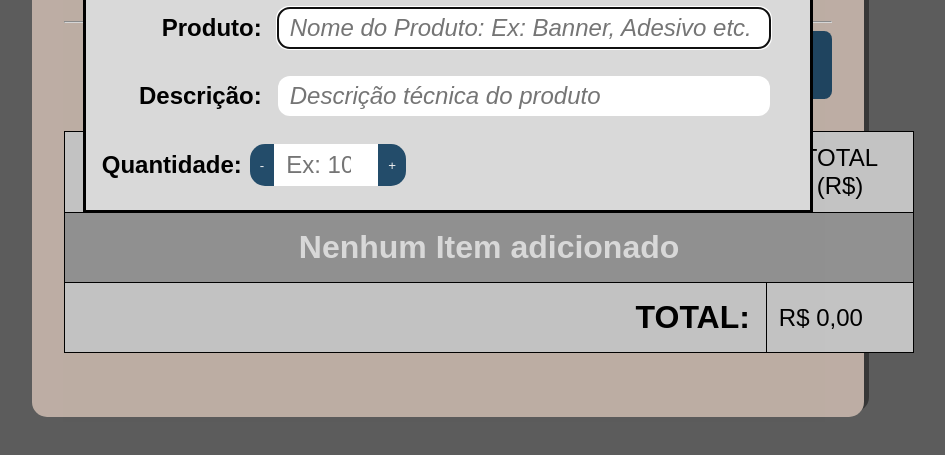
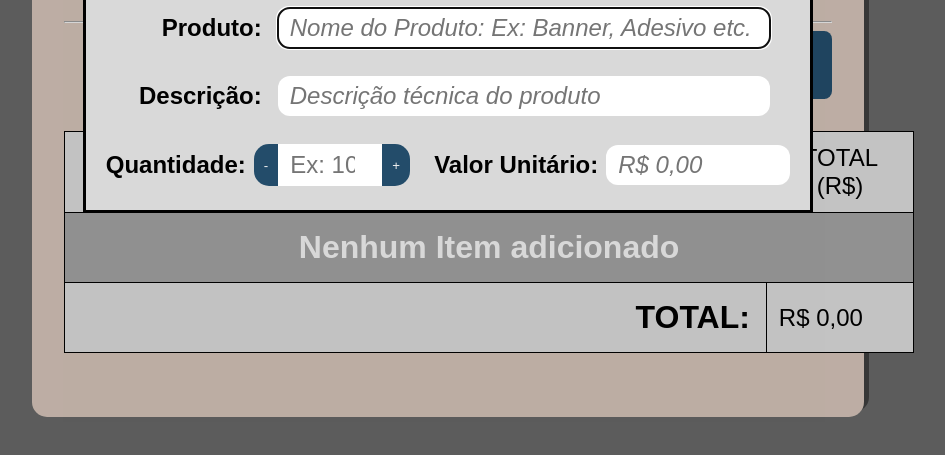
Before and after one commit to Willmega35/Sistem-ERP-CRM, a website: page src/index.html in a window 1280 px wide. Both pictures are taken after typing "Sample", "2020-01-15", "Sample" into the empty fields and a click on the button "ADICIONAR PEDIDO". Shown: the part 341-796 px from the top of the page, without its empty margins (192-1137 px from the left). Drawn offline with Linux system fonts and the light colour scheme; a web font is replaced by a local one.

Commit message:
feat | style: Adicionado campo para valor unitário e ajustado estilo do formulário

```diff
--- a/src/index.html
+++ b/src/index.html
@@ -86,6 +86,10 @@
             <button type="button" data-type="increment">+</button>
           </div>
         </span>
+        <span class="form__dublePropert-price">
+          <label for="value-produt">Valor Unitário:</label>
+          <input id="value-produt" type="text" placeholder="R$ 0,00">
+        </span>
        </div>
       </form>
     </dialog>
--- a/src/style/style.css
+++ b/src/style/style.css
@@ -196,7 +196,7 @@ dialog {
 
  & .form__dublePropert {
   display: flex;
-  justify-content: space-between;
+  justify-content: space-around;
   gap: 1em;
 
   & .form__dublePropert-quantily {
@@ -242,5 +242,27 @@ dialog {
   & .form__dublePropert-quantily > input::placeholder {
    font: italic 400 1em var(--font-google);
   }
+
+  & .form__dublePropert-price {
+    display: flex;
+    align-items: center;
+    gap: .5em;
+
+    & label {
+      font: 600 1.5em var(--font-google);
+    }
+
+    & input {
+      width: 10rem;
+      padding: 0.25em 0.5em;
+      border: none;
+      border-radius: 12px;
+      font: 500 1.5em var(--font-google);
+    }
+
+    & input::placeholder {
+      font: italic 400 1em var(--font-google);
+    }
  }
 }
+}
```
